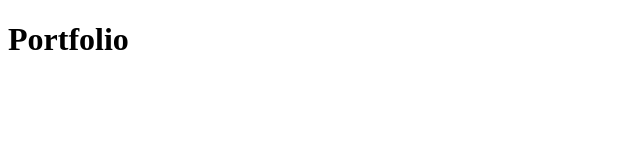
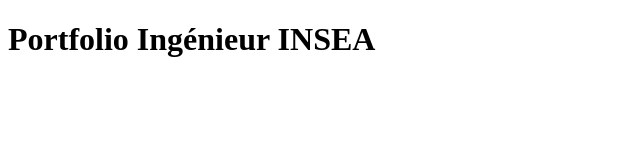
Before and after one commit to xxxmed/DevopsTp, a plain HTML site: page index.html in a window 1280 px wide. Shown: the whole page, without its empty margins (0-640 px from the left). Drawn offline with Linux system fonts and the light colour scheme.

Commit message:
modifications rapportées

```diff
--- a/index.html
+++ b/index.html
@@ -6,6 +6,6 @@
     <title>Document</title>
 </head>
 <body>
-    <h1>Portfolio</h1>
+    <h1>Portfolio Ingénieur INSEA</h1>
 </body>
 </html>
```
